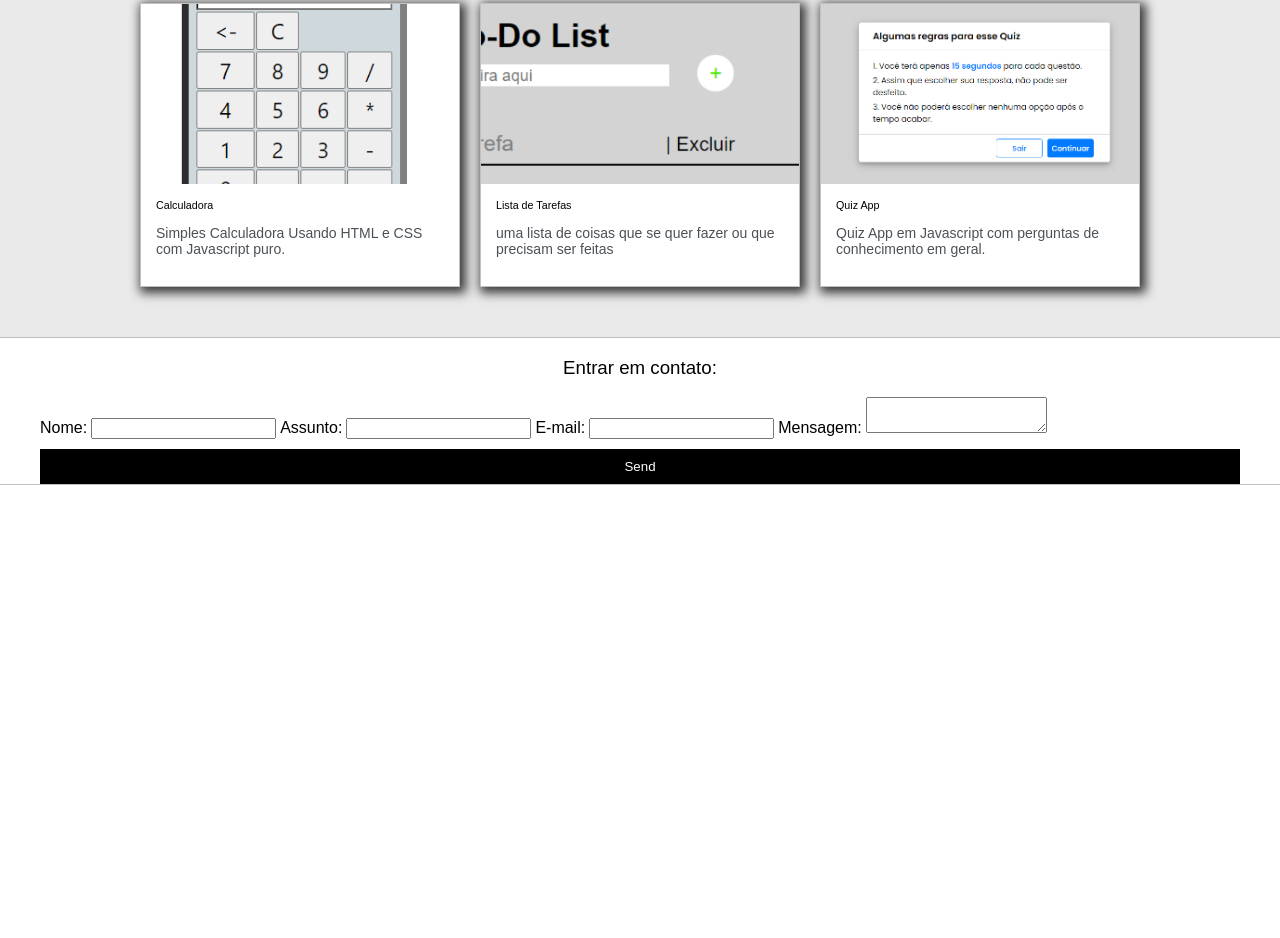
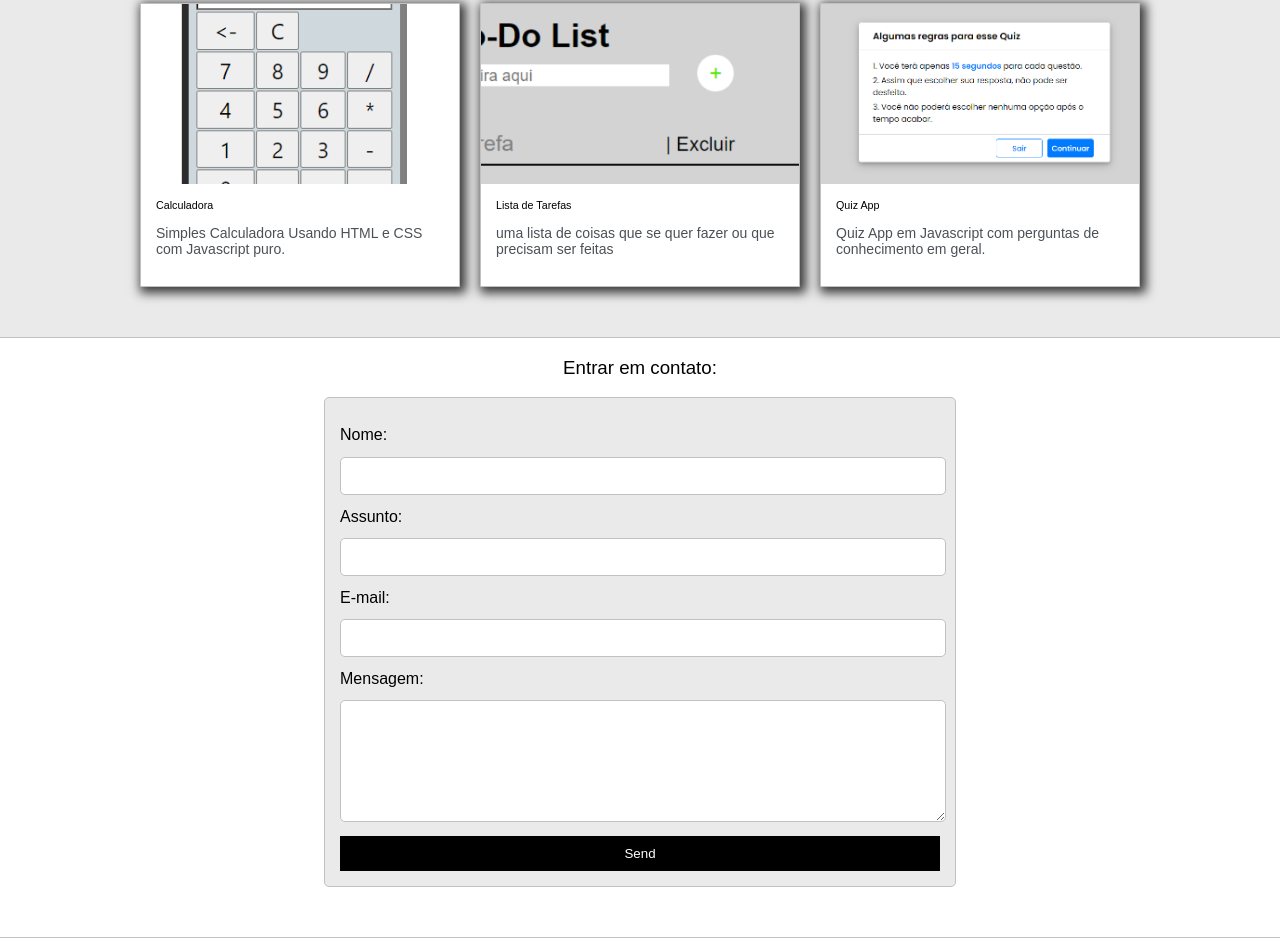
Before and after one commit to Henrique96/MyWebsite, a plain HTML site: page index.html in a window 1280 px wide. Shown: the part 1715-2653 px from the top of the page. Before the commit the page ends 2200 px from the top, so only its background shows below. Drawn offline with Linux system fonts and the light colour scheme; a web font is replaced by a local one.

Commit message:
Update estilo.css

```diff
--- a/estilo.css
+++ b/estilo.css
@@ -318,6 +318,36 @@ html, body {
     border: none;
 }
 
+#contact-form{
+    display: block;
+    max-width: 600px;
+    margin: 0 auto;
+    border: 1px solid var(--borderColor);
+    padding: 15px;
+    border-radius: 5px;
+    background-color: var(--mainColor);
+    margin-bottom: 50px;
+}
+
+#contact-form label {
+    line-height: 2.7em;
+}
+
+#contact-form textarea {
+    min-height: 100px;
+    font-size: 14px;
+}
+
+.input-field {
+    width: 100%;
+    padding-top: 10px;
+    padding-bottom: 10px;
+    background-color: var(--secondaryColor);
+    border-radius: 5px;
+    border: 1px solid var(--borderColor);
+    font-size: 14px;
+}
+
 @media screen and (max-width: 1200px){
     .main-container{
         width: 95%;
```
